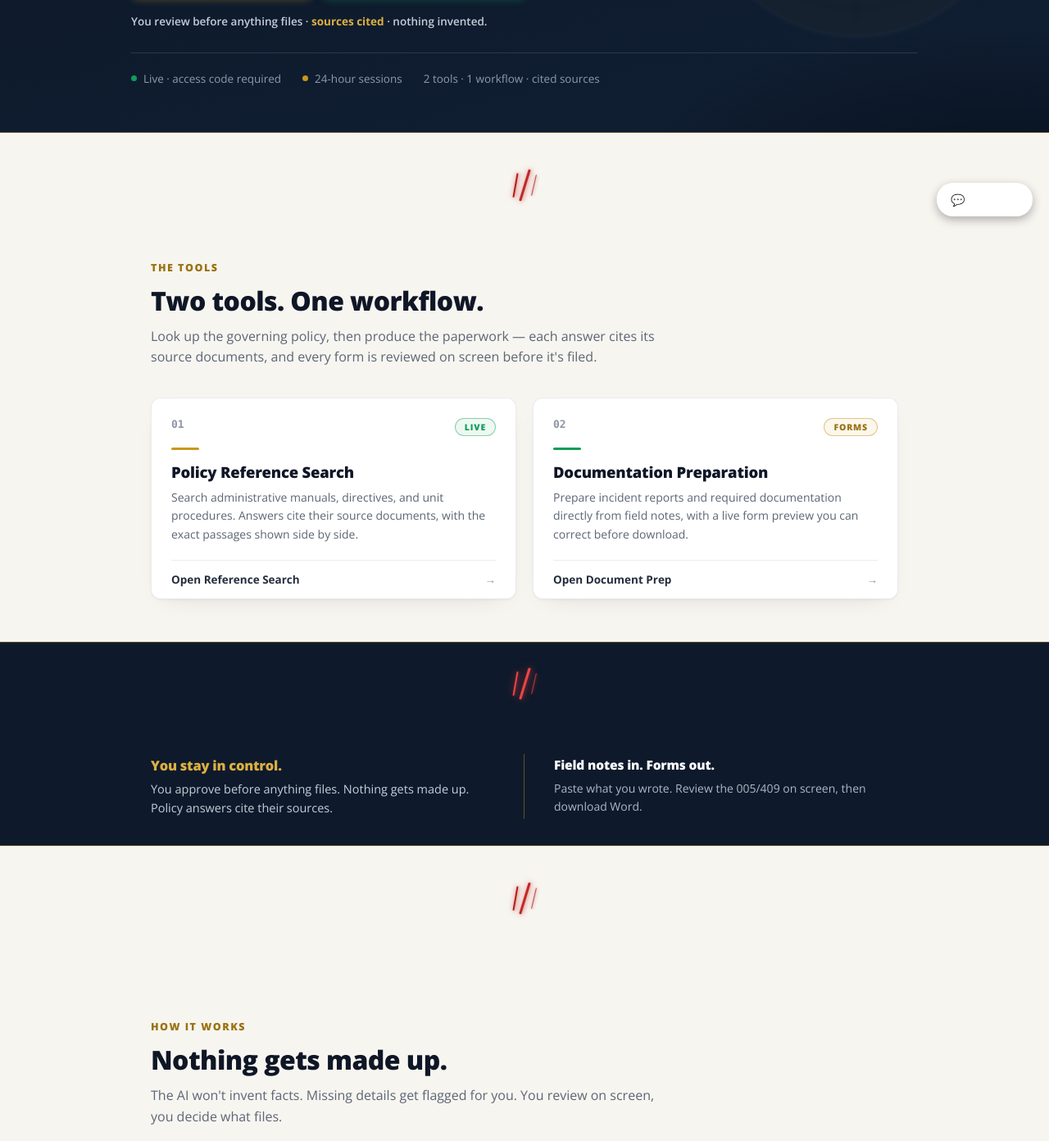
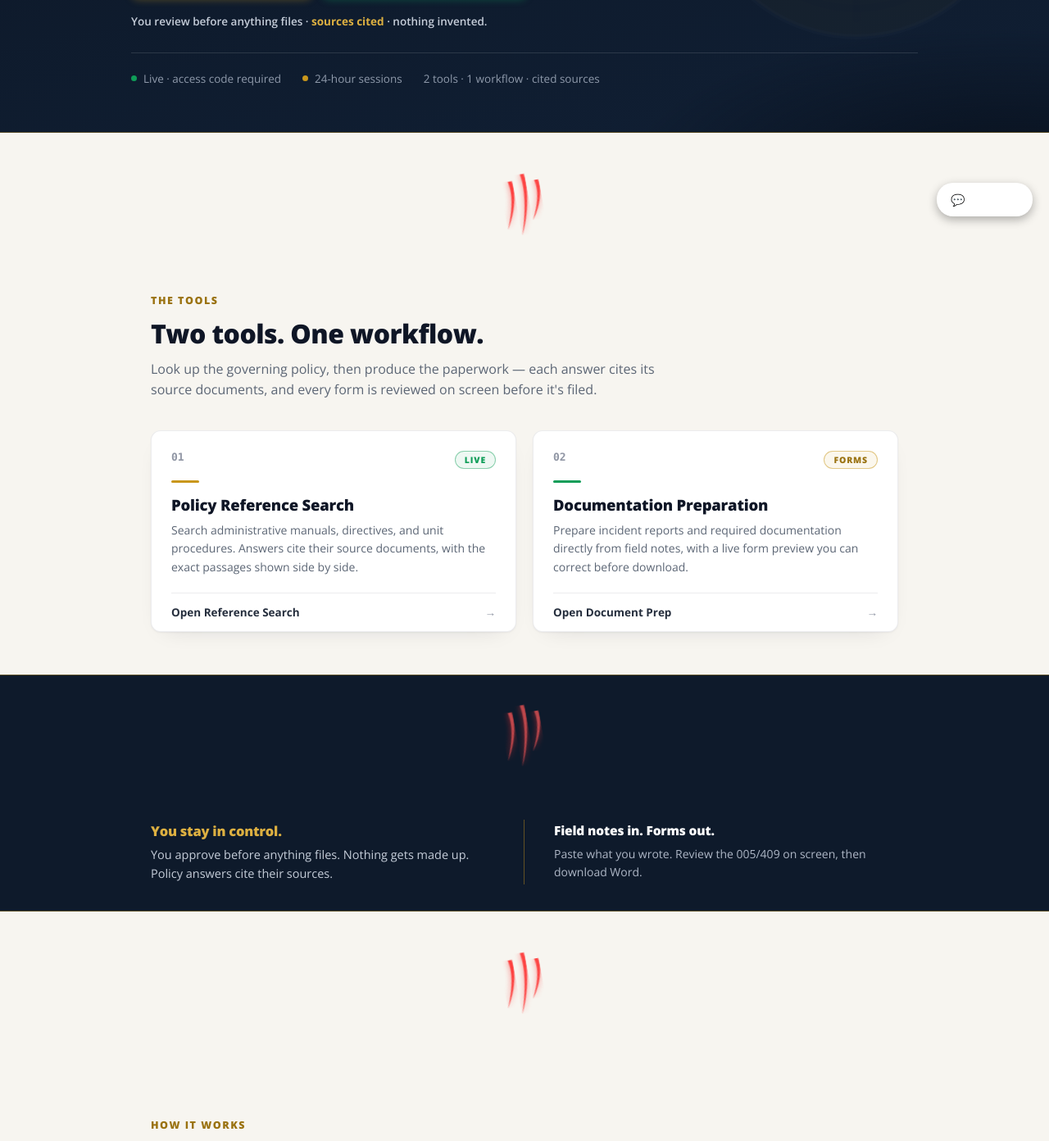
Before and after one commit to justinpeterman-droid/prison-policy-ai, a Python web app: template backend/webapp/templates/home.html in a window 1280 px wide. Shown: the part 516-1908 px from the top of the page at 82% size. Run offline with Jinja, Linux system fonts and the light colour scheme; the template is opened without the code that fills it, so the values that code supplies are empty.

Commit message:
Restyle claw-mark dividers as animated SVG blood-red slashes (#24)
Replace the three straight rotated CSS bars with curved, tapered SVG
claw paths in deep blood red (#d10000). Each path scratches in via a
clip-path reveal, then settles into an idle brightness/drop-shadow
pulse, echoing a claw-strike loading effect.

Applied to the dividers on home (light + on-dark section), chat, and
reports. Honors prefers-reduced-motion by rendering the claws fully
without animation.


Claude-Session: https://claude.ai/code/session_01VBpJsxpd29VJ9VLAcuAq4W

Co-authored-by: Claude <noreply@anthropic.com>

```diff
--- a/backend/webapp/templates/home.html
+++ b/backend/webapp/templates/home.html
@@ -150,19 +150,18 @@
   }
   .joke-line:hover{opacity:1}
 
-  /* ── Claw mark — organic scratch ── */
+  /* ── Claw mark — blood-red slash (scratch-in + idle pulse) ── */
   .claw{
-    display:flex;gap:9px;justify-content:center;align-items:center;
+    display:flex;justify-content:center;align-items:center;
     padding:44px 0 8px;max-width:960px;margin:0 auto;
   }
-  .claw b{display:block;position:relative;transform-origin:center;border-radius:1px}
-  .claw b::before,.claw b::after{content:'';position:absolute;top:0;left:0;right:0;bottom:0;background:inherit;border-radius:inherit}
-  .claw b::before{filter:blur(2px);opacity:.35;transform:translate(1px,0)}
-  .claw b::after{width:40%;left:30%;opacity:.25;filter:blur(1px)}
-  /* Natural scratch variation */
-  .claw b:nth-child(1){width:1.8px;height:30px;background:#b91c1c;transform:rotate(10deg);box-shadow:0 0 6px rgba(185,28,28,0.5)}
-  .claw b:nth-child(2){width:3.2px;height:40px;background:#c12929;transform:rotate(17deg);box-shadow:0 0 8px rgba(201,41,41,0.45)}
-  .claw b:nth-child(3){width:1.4px;height:26px;background:#a11;transform:rotate(13deg);opacity:.75;box-shadow:0 0 4px rgba(170,17,17,0.4)}
+  .claw-svg{height:80px;width:auto;transform:rotate(-10deg);overflow:visible}
+  .claw-path{fill:#d10000;clip-path:inset(0 0 100% 0);opacity:0;filter:drop-shadow(0 0 4px rgba(209,0,0,0.5))}
+  .claw-path.c1{animation:claw-slash .28s ease-out forwards, claw-pulse 2.4s .35s ease-in-out infinite}
+  .claw-path.c2{animation:claw-slash .28s ease-out .1s forwards, claw-pulse 2.4s .45s ease-in-out infinite}
+  .claw-path.c3{animation:claw-slash .28s ease-out .2s forwards, claw-pulse 2.4s .55s ease-in-out infinite}
+  @keyframes claw-slash{0%{clip-path:inset(0 0 100% 0);opacity:0}12%{opacity:1}100%{clip-path:inset(0 0 0 0);opacity:1}}
+  @keyframes claw-pulse{0%,100%{opacity:1;filter:brightness(1) drop-shadow(0 0 5px rgba(209,0,0,0.75))}50%{opacity:.72;filter:brightness(1.3) drop-shadow(0 0 12px rgba(255,50,50,0.9))}}
   /* ── Animated scratch-in (for loading states) ── */
   @keyframes scratch-in{
     0%{clip-path:inset(0 100% 0 0);opacity:0}
@@ -176,11 +175,9 @@
   .claw-scratch b:nth-child(1){width:1.2px;transform:rotate(8deg);animation-duration:2.1s}
   .claw-scratch b:nth-child(2){width:2.5px;transform:rotate(15deg);animation-duration:1.8s}
   .claw-scratch b:nth-child(3){width:1px;transform:rotate(11deg);opacity:.75;animation-duration:2.4s}
+  @media (prefers-reduced-motion: reduce){.claw-path{animation:none;opacity:1;clip-path:none}}
   .claw.on-dark{padding:0 0 34px}
-  .claw.on-dark b{background:#ef4444;box-shadow:none}
-  .claw.on-dark b:nth-child(1){box-shadow:0 0 10px rgba(239,68,68,0.6)}
-  .claw.on-dark b:nth-child(2){box-shadow:0 0 12px rgba(239,68,68,0.5)}
-  .claw.on-dark b:nth-child(3){box-shadow:0 0 6px rgba(239,68,68,0.45)}
+  .claw.on-dark .claw-path{fill:#ef4444;filter:drop-shadow(0 0 6px rgba(239,68,68,0.6))}
 
   /* Statement strip — briefing header, not feature cards */
   .statement-strip{
@@ -489,7 +486,13 @@
   </div>
 </div>
 
-<div class="claw" aria-hidden="true"><b></b><b></b><b></b></div>
+<div class="claw" aria-hidden="true">
+  <svg viewBox="0 0 200 250" class="claw-svg">
+    <path class="claw-path c1" d="M 50,40 C 65,100 40,170 20,220 C 50,170 75,100 65,40 Z"/>
+    <path class="claw-path c2" d="M 100,20 C 115,90 90,190 70,250 C 100,190 125,90 115,20 Z"/>
+    <path class="claw-path c3" d="M 150,50 C 165,100 140,160 120,200 C 150,160 175,100 165,50 Z"/>
+  </svg>
+</div>
 
 <div class="section">
   <div class="kicker">The Tools</div>
@@ -516,7 +519,13 @@
 </div>
 
 <aside class="statement-strip" aria-label="Key points">
-  <div class="claw on-dark" aria-hidden="true" style="padding-top:30px"><b></b><b></b><b></b></div>
+  <div class="claw on-dark" aria-hidden="true" style="padding-top:30px">
+    <svg viewBox="0 0 200 250" class="claw-svg">
+      <path class="claw-path c1" d="M 50,40 C 65,100 40,170 20,220 C 50,170 75,100 65,40 Z"/>
+      <path class="claw-path c2" d="M 100,20 C 115,90 90,190 70,250 C 100,190 125,90 115,20 Z"/>
+      <path class="claw-path c3" d="M 150,50 C 165,100 140,160 120,200 C 150,160 175,100 165,50 Z"/>
+    </svg>
+  </div>
   <div class="statement-inner">
     <div class="statement statement-primary">
       <div class="bt">You stay in control.</div>
@@ -529,7 +538,13 @@
   </div>
 </aside>
 
-<div class="claw" aria-hidden="true"><b></b><b></b><b></b></div>
+<div class="claw" aria-hidden="true">
+  <svg viewBox="0 0 200 250" class="claw-svg">
+    <path class="claw-path c1" d="M 50,40 C 65,100 40,170 20,220 C 50,170 75,100 65,40 Z"/>
+    <path class="claw-path c2" d="M 100,20 C 115,90 90,190 70,250 C 100,190 125,90 115,20 Z"/>
+    <path class="claw-path c3" d="M 150,50 C 165,100 140,160 120,200 C 150,160 175,100 165,50 Z"/>
+  </svg>
+</div>
 
 <div class="section">
   <div class="how" id="how-it-works">
```
Also changed, not shown: backend/webapp/templates/chat.html (+17 -8 lines), backend/webapp/templates/reports.html (+17 -8 lines).
